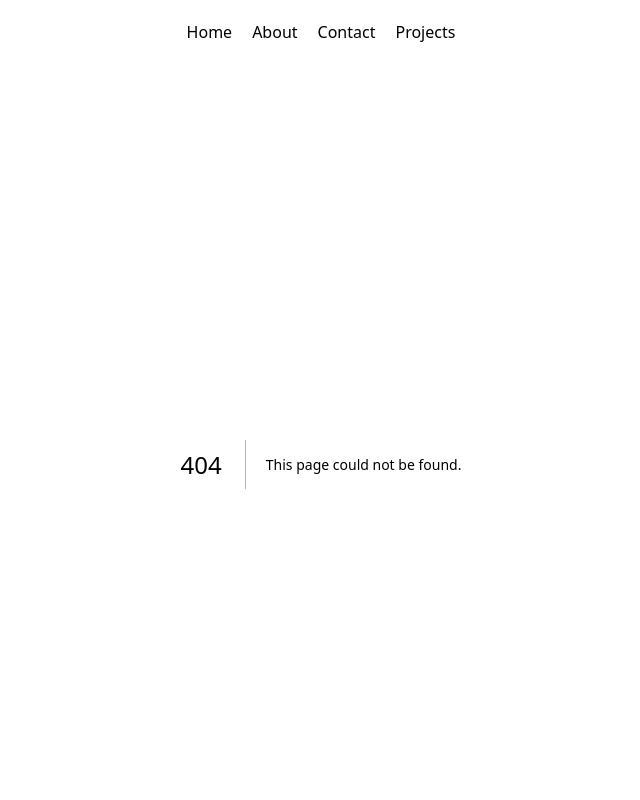
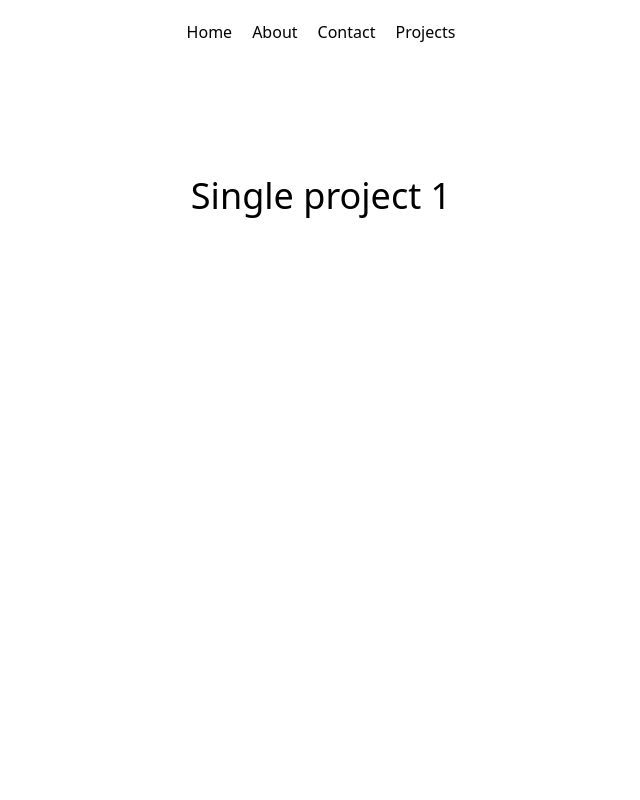
Before and after one commit to eyadal/Portfolio, a Next.js app: page /projects/1 in a window 1280 px wide. Before the commit this address had no page. Shown: the top 800 px of the page, without its empty margins (319-959 px from the left). Built offline with nearby package versions, Linux system fonts and the light colour scheme.

Commit message:
create a slug for projects

```diff
--- /dev/null
+++ b/app/(site)/projects/[id]/page.tsx
@@ -0,0 +1,17 @@
+import React from 'react'
+
+type Props = {
+  params: {
+    id: string
+  }
+}
+
+const page = ({ params }: Props) => {
+  return (
+    <main className='flex min-h-screen flex-col items-center justify-between p-24'>
+      <h1 className='text-4xl py-4'>Single project {params.id}</h1>
+    </main>
+  )
+}
+
+export default page
```
